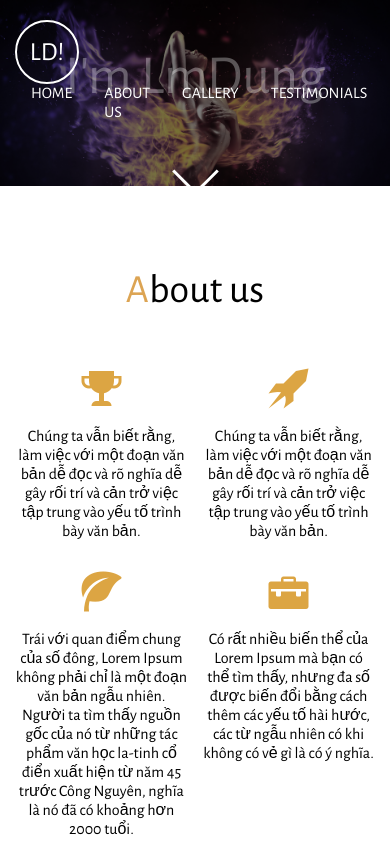
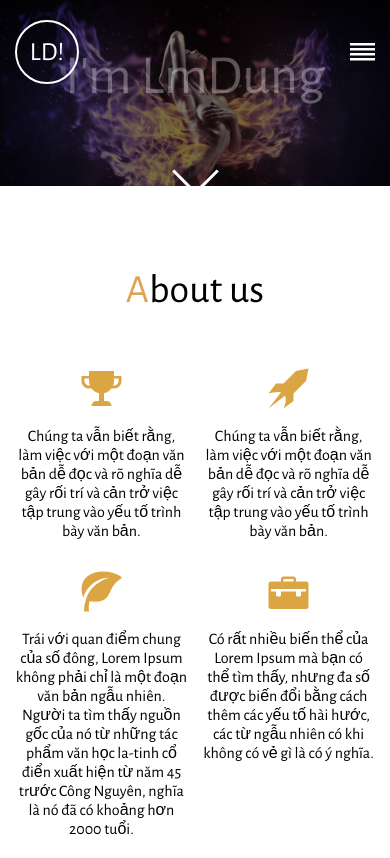
Before and after one commit to lmdung/responsiveWeb-Css-Html, a plain HTML site: page index.html in a window 390 px wide. Shown: the top 858 px of the page. Drawn offline with nearby package versions, Linux system fonts and the light colour scheme.

Commit message:
create nav mobile

```diff
--- a/css/fonts.css
+++ b/css/fonts.css
@@ -25,6 +25,9 @@
   -moz-osx-font-smoothing: grayscale;
 }
 
+.icon-view-list:before {
+  content: "\e900";
+}
 .icon-trophy:before {
   content: "\e99e";
 }
--- a/css/style.css
+++ b/css/style.css
@@ -126,6 +126,9 @@ header nav ul.aw-navigation li a:hover::after {
   border-radius: 50%;
   display: flex;
   justify-content: center;
+}
+header nav .aw-nav-toggle {
+  display: none;
 }
 
 /* section */
@@ -378,6 +381,7 @@ footer .aw-social-icons li a:hover {
     padding-left: 15px;
     padding-right: 15px;
   }
+}
 @media all and (max-width: 820px ) {
   h1 {
     font-size: 55px;
@@ -392,5 +396,48 @@ footer .aw-social-icons li a:hover {
   .aw-testimonials .aw-arrow.aw-arrow-right {
     left: 100%;
   }
+  }
+@media all and (max-width: 680px ) {
+  header nav {
+    position: absolute;
+  }
+  header nav.aw-nav-fixed {
+    background: none;
+  }
+  ul.aw-navigation {
+    list-style-type: none;
+    padding: 0;
+    margin: 0;
+    overflow: hidden;
+    max-height: 0;
+    background: rgba(0,0,0,.6);
+    -webkit-transition: max-height .4s ease;
+    transition: max-height .4s ease;
+  }
+  ul.aw-navigation.aw-navigation-open {
+    max-height: 500px;
+    -webkit-transition: max-height .4s ease;
+    transition: max-height .4s ease;
+  }
+  ul.aw-navigation li {
+    padding: 0 15px;
+  }
+  ul.aw-navigation li a {
+    padding: 10px 0;
+    display: block;
+    color: #fff;
+    border-bottom: 1px solid #999;
+  }
+  ul.aw-navigation li:last-child a {
+    border-bottom: none;
+    padding-bottom: 20px;
+  }
+  ul.aw-navigation li:first-child a {
+    padding-top: 20px;
+  }
+  header nav .aw-nav-toggle {
+    display: block;
+    color: #fff;
+    font-size: 25px;
+  }
 }
-}
--- a/index.html
+++ b/index.html
@@ -20,6 +20,7 @@
             <li><a class="aw-section-link" href="#aw-testimonials">Testimonials</a></li>
             <li><a class="aw-section-link" href="#aw-contact">Contact</a></li>
           </ul>
+          <i class="icon-view-list aw-nav-toggle"></i>
         </div>
       </nav>
       <!--Header Content-->
--- a/js/main.js
+++ b/js/main.js
@@ -8,6 +8,25 @@
     if (pageWidth > mobileWidth) {
       bodyOffset > 0 ? navigation.classList.add('aw-nav-fixed') : navigation.classList.remove('aw-nav-fixed') // add or remove class
     }
+  }
+
+  const reorderResponsiveMenu = () => {
+    const pageWidth = window.innerWidth;
+    const navigation = document.querySelector("header nav .aw-navigation");
+    const navigationMobile = document.querySelector("body > .aw-navigation");
+    const navContainer = document.querySelector("header nav .aw-container");
+    if (pageWidth <= mobileWidth && navigation) {
+      document.body.insertAdjacentElement("afterbegin", navigation)
+    } else if (pageWidth > mobileWidth && navigationMobile) {
+      navContainer.insertAdjacentElement("beforeend", navigationMobile)
+    }
+  }
+  const mobileMobileToggle = () => {
+    const menuToggle = document.querySelector(".aw-nav-toggle");
+    menuToggle.addEventListener("click", () => {
+      const mobileNavigation = document.querySelector("body > .aw-navigation");
+      mobileNavigation.classList.toggle("aw-navigation-open") //Toggles between a class name for an element
+    })
   }
 
   const onNavItemClick = () => {
@@ -83,8 +102,13 @@
   window.addEventListener("scroll", () => { // event fires when the document view or an element has been scrolled.
     addMenuBackground()
   });
+  window.addEventListener("resize", () => { // event fires when the document view or an element has been scrolled.
+    reorderResponsiveMenu();
+  });
 
   onNavItemClick();
   onTestimonialChange();
   onGalleryImageClick();
+  reorderResponsiveMenu();
+  mobileMobileToggle();
 })();
```
Also changed, not shown: fonts/selection.json (+1 -1 lines), fonts/icomoon.ttf, fonts/icomoon.woff, 2 other files.
